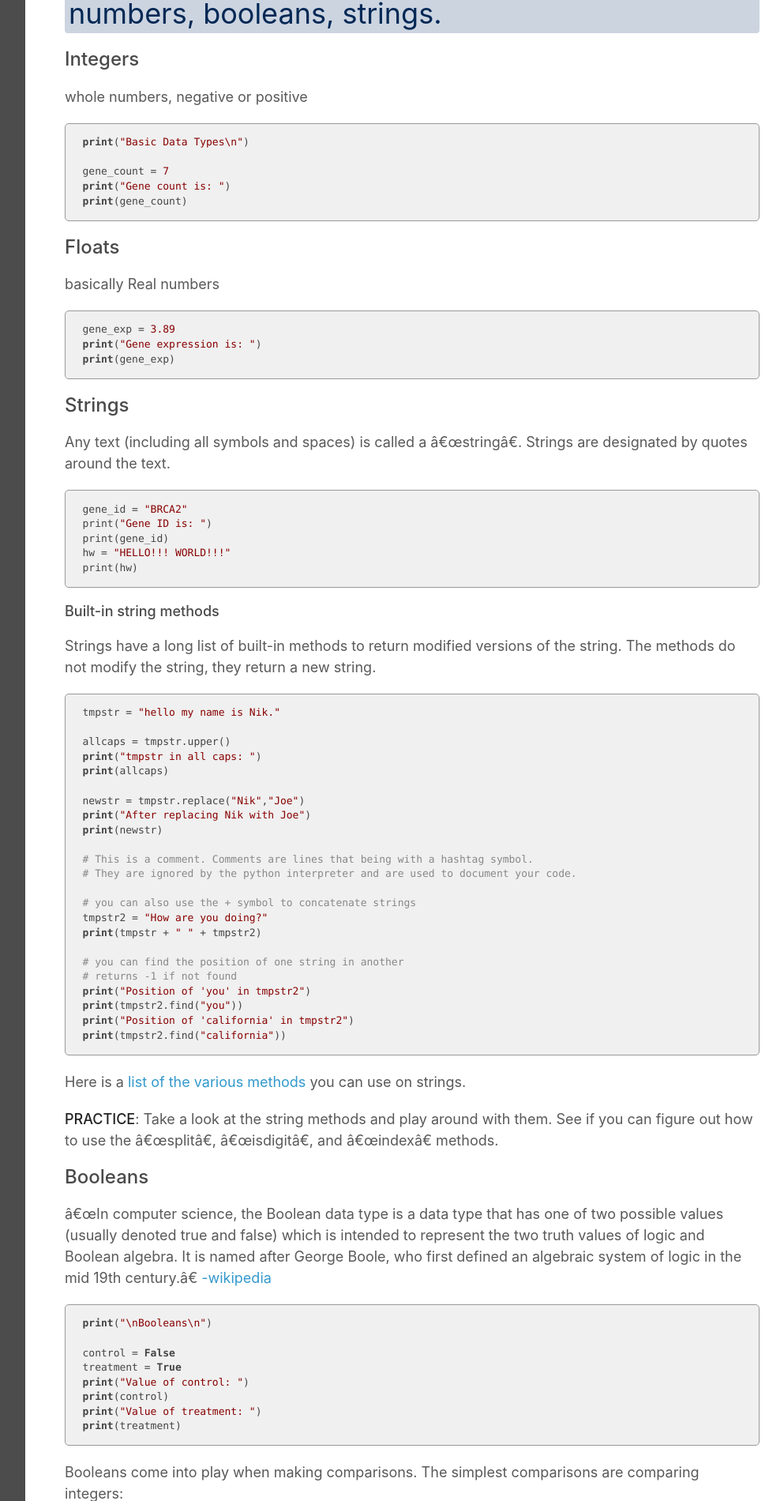
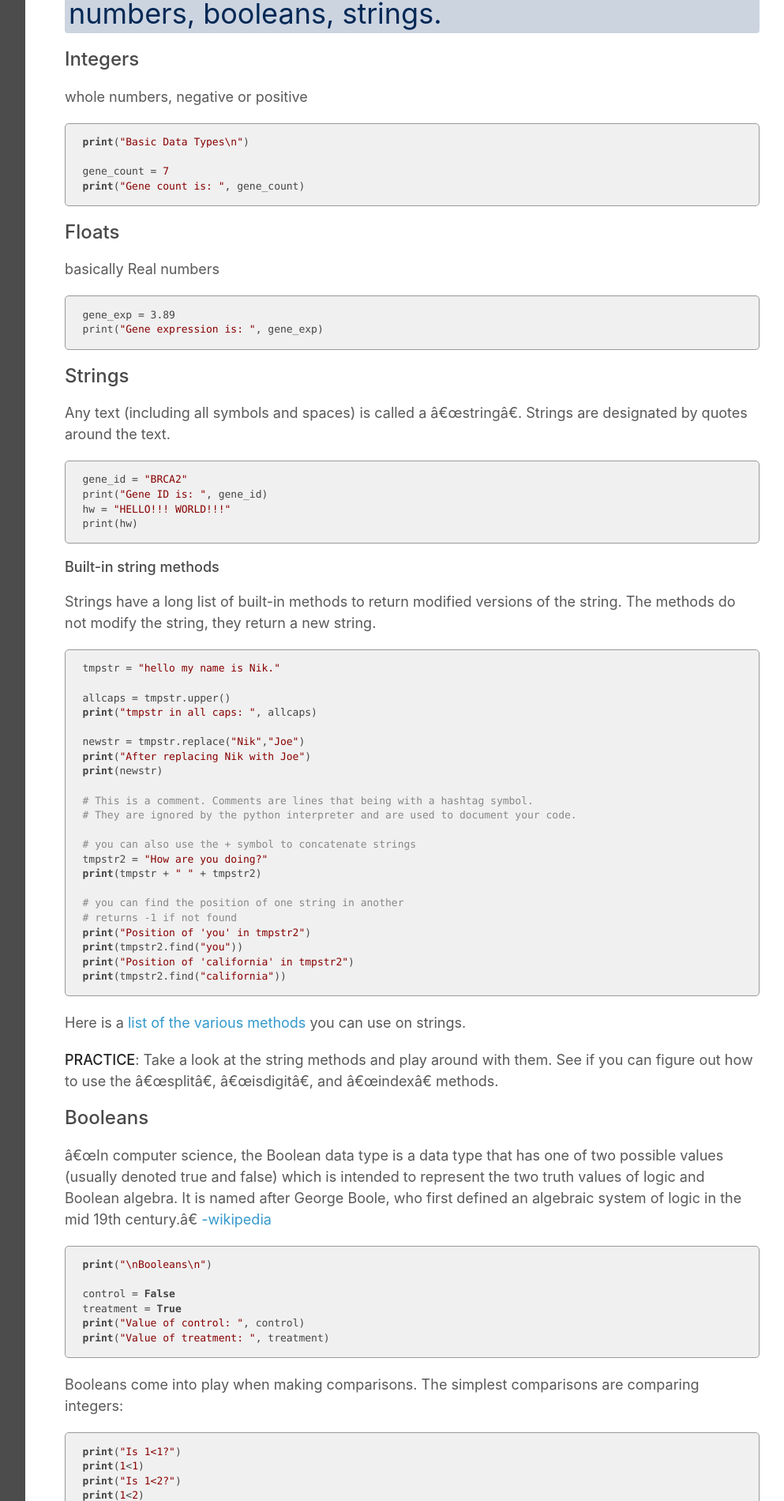
Before and after one commit to ucdavis-bioinformatics-training/2023-Dec-Introduction-To-Python-For-Bioinformatics, a Jekyll site: the page built from python/python2.md, in a window 1280 px wide. Shown: the part 881-2781 px from the top of the page at 79% size, without its empty margins (268-1261 px from the left). Built offline with Jekyll 4.4.1, drawn with Linux system fonts in a browser that asks for light colours; our own code applies the rules of GitHub Pages for plain Markdown files; some of the changed text lies outside the part shown.

Commit message:
updating docs

````diff
--- a/python/python2.md
+++ b/python/python2.md
@@ -21,8 +21,7 @@ whole numbers, negative or positive
 print("Basic Data Types\n")
 
 gene_count = 7
-print("Gene count is: ")
-print(gene_count)
+print("Gene count is: ", gene_count)
 ```
 
 ### Floats
@@ -30,8 +29,7 @@ basically Real numbers
 
 ```
 gene_exp = 3.89
-print("Gene expression is: ")
-print(gene_exp)
+print("Gene expression is: ", gene_exp)
 ```
 
 ### Strings
@@ -39,8 +37,7 @@ Any text (including all symbols and spaces) is called a "string". Strings are de
 
 ```
 gene_id = "BRCA2"
-print("Gene ID is: ")
-print(gene_id)
+print("Gene ID is: ", gene_id)
 hw = "HELLO!!! WORLD!!!"
 print(hw)
 ```
@@ -53,8 +50,7 @@ Strings have a long list of built-in methods to return modified versions of the
 tmpstr = "hello my name is Nik."
 
 allcaps = tmpstr.upper()
-print("tmpstr in all caps: ")
-print(allcaps)
+print("tmpstr in all caps: ", allcaps)
 
 newstr = tmpstr.replace("Nik","Joe")
 print("After replacing Nik with Joe")
@@ -88,10 +84,8 @@ print("\nBooleans\n")
 
 control = False
 treatment = True
-print("Value of control: ")
-print(control)
-print("Value of treatment: ")
-print(treatment)
+print("Value of control: ", control)
+print("Value of treatment: ", treatment)
 ```
 
 Booleans come into play when making comparisons. The simplest comparisons are comparing integers:
@@ -128,12 +122,9 @@ print(hw == "hello")
 You can use the "type" function to query the type of a variable:
 
 ```
-print("The data type of the variable 'control' is:")
-print(type(control))
-print("The data type of the variable 'hw' is:")
-print(type(hw))
-print("The data type of the variable 'gene_count' is:")
-print(type(gene_count))
+print("The data type of the variable 'control' is:", type(control))
+print("The data type of the variable 'hw' is:", type(hw))
+print("The data type of the variable 'gene_count' is:", type(gene_count))
 ```
 
 Here is a list of the built-in datatypes and their corresponding category:
@@ -173,34 +164,26 @@ print("a / b is: ")
 print(a/b)
 
 # Exponents
-print("4 to the power of b is: ")
-print(4**b)
+print("4 to the power of b is: ", 4**b)
 #or
 expb = pow(4,b)
 print(expb)
 
 # Remainder
-print("4 mod 3 is: ")
-print(4 % 3)
+print("4 mod 3 is: ", 4 % 3)
 
 # Absolute value
 av = abs(22-32)
-print("The absolute value of 22 - 32 is: ")
-print(av)
+print("The absolute value of 22 - 32 is: ", av)
 
 # Round, Floor, Ceiling
-print("3.2 rounded: ")
-print(round(3.2))
-print("3.2 truncated: ")
-print(int(3.2))
+print("3.2 rounded:", round(3.2))
+print("3.2 truncated:", int(3.2))
 
 import math
-print("Ceiling of 3.2 is: ")
-print(math.ceil(3.2))
-print("Floor of 3.2 is: ")
-print(math.floor(3.7))
-print("Truncating 3.7: ")
-print(int(3.7))
+print("Ceiling of 3.2 is:", math.ceil(3.2))
+print("Floor of 3.2 is:", math.floor(3.7))
+print("Truncating 3.7:", int(3.7))
 ```
 
 The [math package](https://docs.python.org/3/library/math.html) has many common math functions you can use.
````
Also changed, not shown: python/python3.md (+1 -1 lines), python/python4.md (+3 -3 lines).
